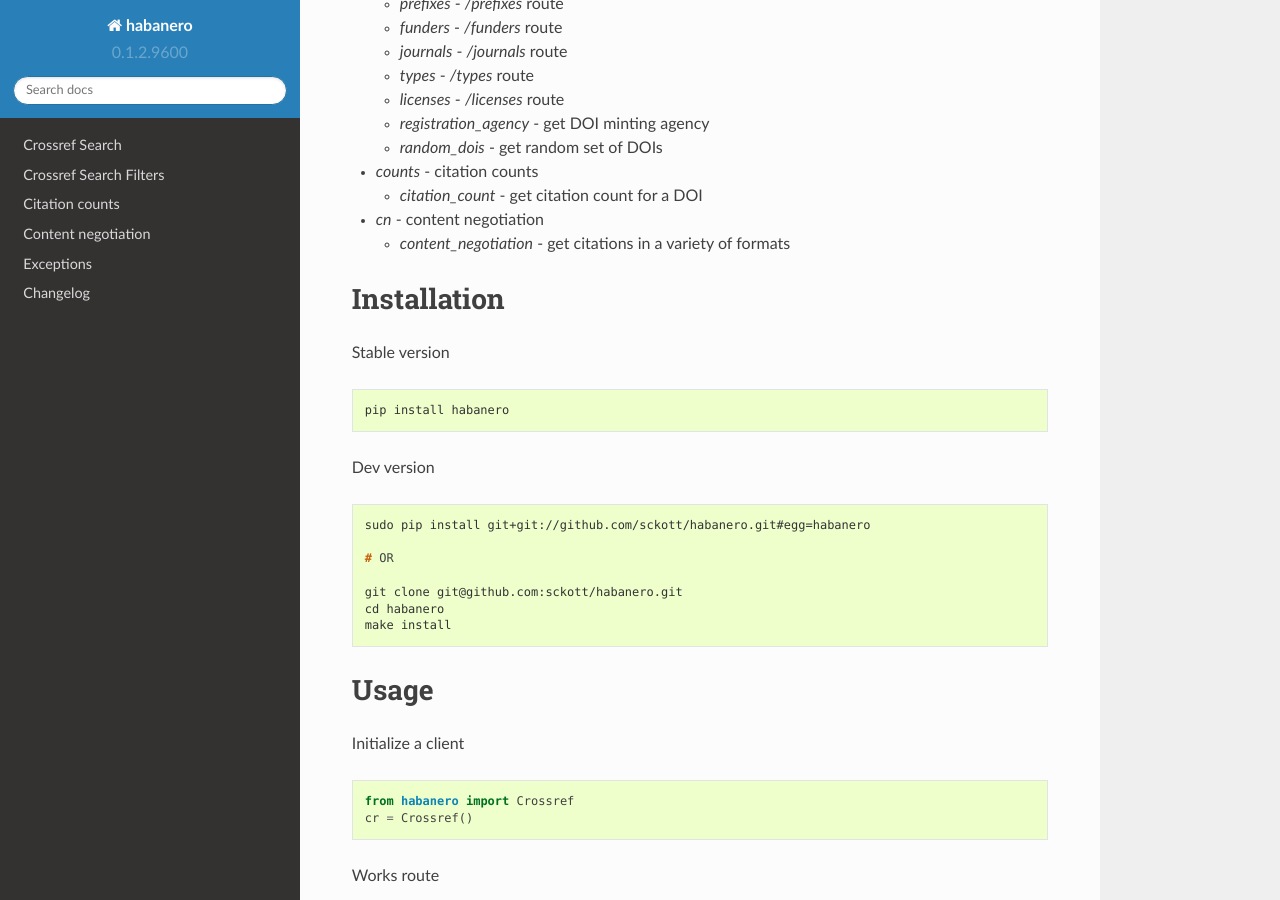
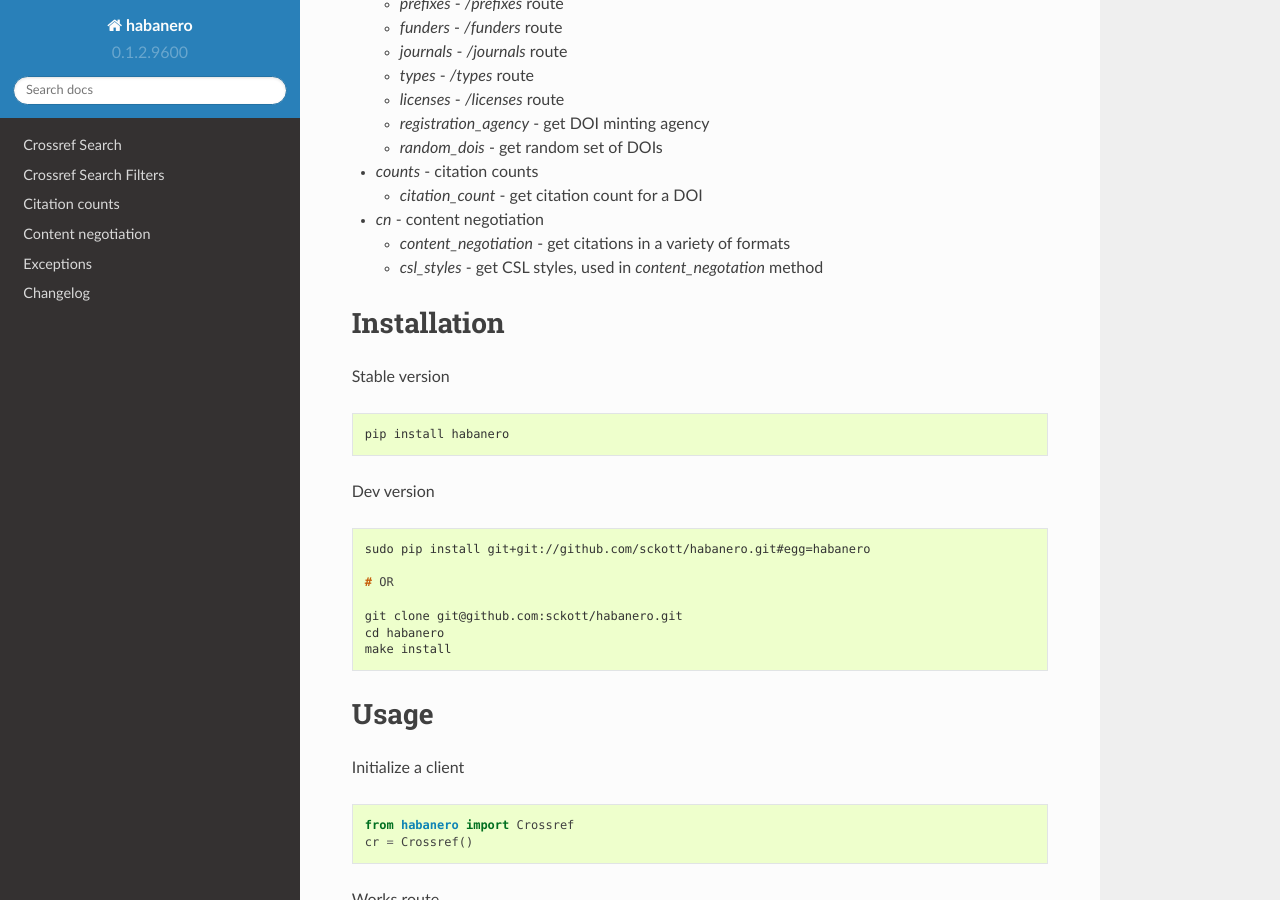
Before and after one commit to sckott/habanero, a Sphinx documentation site: the page built from docs/index.rst, in a window 1280 px wide and 900 px high, scrolled down 624 px. Built offline with Sphinx 7.4.7 and the Read the Docs theme 2.0.0, drawn with Linux system fonts in a browser that asks for light colours.

Commit message:
updated docs with stuff from readme

```diff
--- a/docs/index.rst
+++ b/docs/index.rst
@@ -34,6 +34,7 @@ import all):
 - `cn` - content negotiation
 
   - `content_negotiation` - get citations in a variety of formats
+  - `csl_styles` - get CSL styles, used in `content_negotation` method
 
 
 Installation
```
Also changed, not shown: 5 other files.
